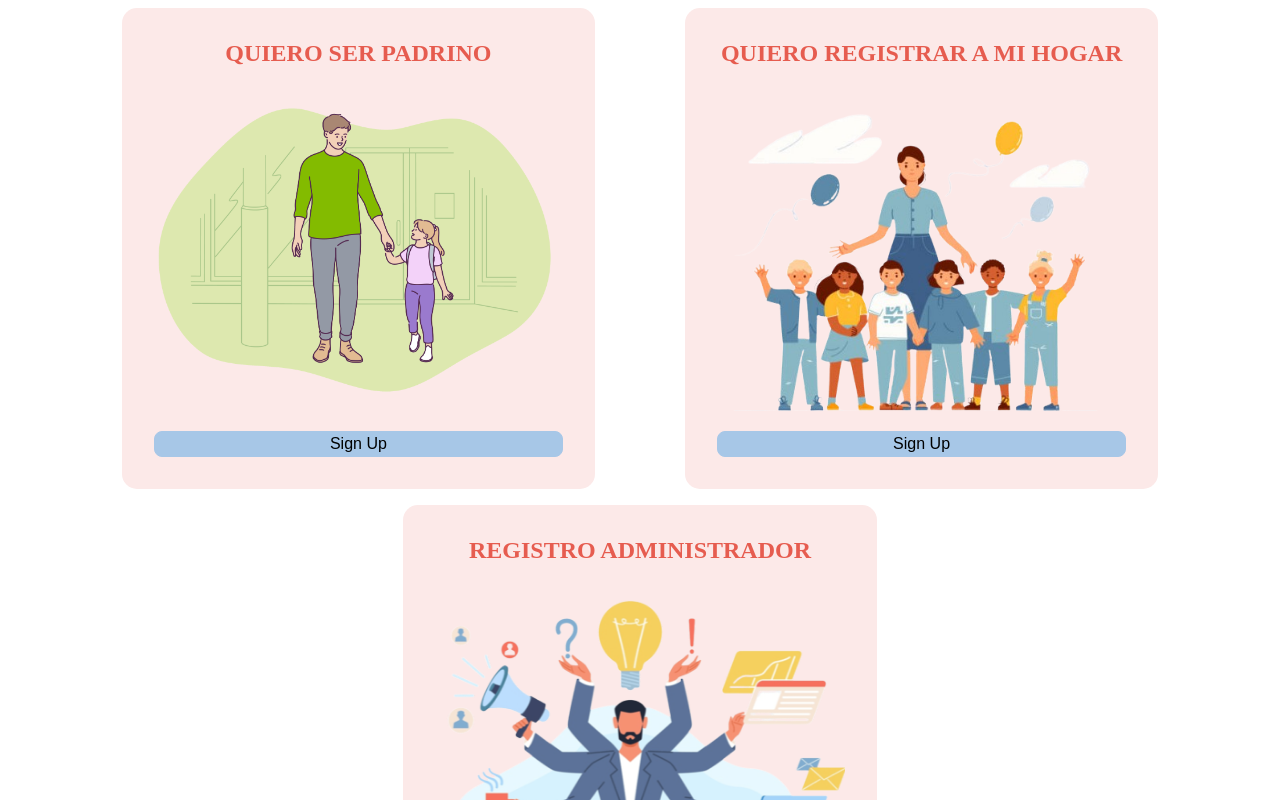
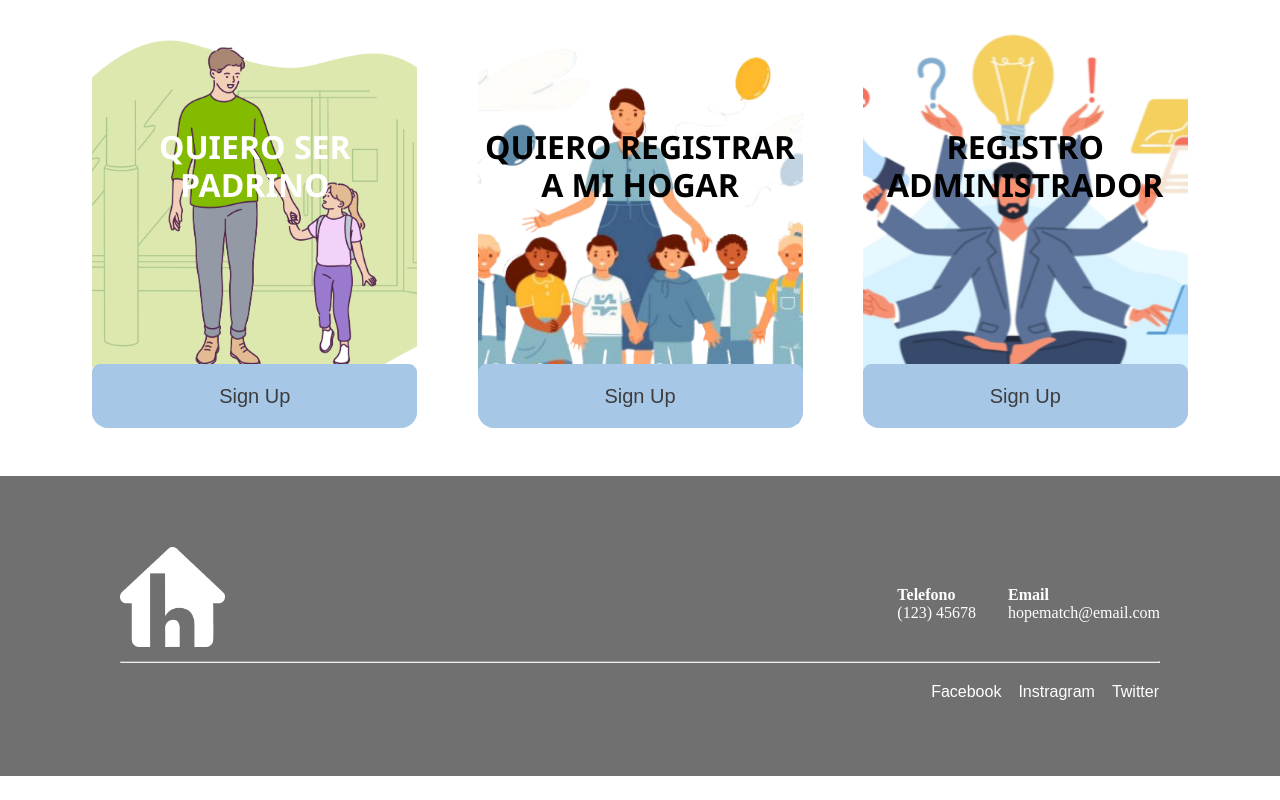
Before and after one commit to AdrianRojas4414/frontend-hopematch, an Angular app: page / in a window 1280 px wide. Shown: the part 1560-2360 px from the top of the page. After the commit the page ends 2336 px from the top, so only its background shows below. Built offline with nearby package versions, Linux system fonts and the light colour scheme.

Commit message:
Changes in Principal Home

```diff
--- a/src/app/paginas/inicio/inicio.component.html
+++ b/src/app/paginas/inicio/inicio.component.html
@@ -16,9 +16,9 @@
 
     <section class="hero">
     <div class="hero-content">
-        <h1 class="main-title">{{ texts.principalTittle }}</h1>
-        <p class="subtitle">{{ texts.principalSlogan }}</p>
-        <p class="dreams">{{ texts.secondoSolgan }}</p>
+        <h1 class="main-title"></h1>
+        <p class="subtitle"></p>
+        <p class="dreams"></p>
     </div>
     </section>
 
@@ -45,23 +45,33 @@
       </section>
 
     <section id="register-section" class="register-section">
-        <div class="register-card padrino">
-            <h2>{{ texts.padrinoOption }}</h2>
-            <img src="imgs/Padrino.png" [alt]="texts.padrinoOption">
-            <button class="btn btn--primary-button" [routerLink]="['/crearpadrino']">{{ texts.buttonSignUp }}</button>
+        <div class="card card--signup-image-bg bg-padrino">
+            <div class="card__content">
+                <h3 class="card__title">{{ texts.padrinoOption }}</h3>
+            </div>
+            <div class="card__actions">
+                <button class="btn btn--primary-button" [routerLink]="['/crearpadrino']">{{ texts.buttonSignUp }}</button>
+            </div>
         </div>
 
-        <div class="register-card hogar">
-            <h2>{{ texts.encargadoOption }}</h2>
-            <img src="imgs/Hogar.png" [alt]="texts.encargadoOption">
-            <button class="btn btn--primary-button" [routerLink]="['/crearencargado']">{{ texts.buttonSignUp }}</button>
+        <div class="card card--signup-image-bg bg-encargado">
+            <div class="card__content">
+                <h3 class="card__title" style="color: black;">{{ texts.encargadoOption }}</h3>
+            </div>
+            <div class="card__actions">
+                <button class="btn btn--primary-button" [routerLink]="['/crearencargado']">{{ texts.buttonSignUp }}</button>
+            </div>
         </div>
 
-        <div class="register-card admin">
-            <h2>{{ texts.adminOption }}</h2>
-            <img src="imgs/adminis.png" [alt]="texts.adminOption">
-            <button class="btn btn--primary-button" [routerLink]="['/crear-administrador']">{{ texts.buttonSignUp }}</button>
+        <div class="card card--signup-image-bg bg-administrador">
+            <div class="card__content">
+                <h3 class="card__title" style="color: black;">{{ texts.adminOption }}</h3>
+            </div>
+            <div class="card__actions">
+                <button class="btn btn--primary-button" [routerLink]="['/crear-administrador']">{{ texts.buttonSignUp }}</button>
+            </div>
         </div>
+
     </section>
 
 <footer class="footer">
--- a/src/app/paginas/inicio/inicio.component.scss
+++ b/src/app/paginas/inicio/inicio.component.scss
@@ -16,7 +16,7 @@
     align-items: center;
     justify-content: center;
     height: 100vh;
-    background-color: #e65c4f;
+    background-image: url('../../../../public/imgs/Seccion\ Portada.png');
     background-size: cover;
     background-position: center;
     position: relative;
--- a/src/assets/scss/components/_cards.scss
+++ b/src/assets/scss/components/_cards.scss
@@ -0,0 +1,75 @@
+.card {
+    &--signup-image-bg {
+      position: relative;
+      display: flex;
+      flex-direction: column;
+      justify-content: space-between;
+      align-items: center;
+      text-align: center;
+      min-height: 420px;
+      width: 325px;
+      padding: var(--space-lg);
+      border-radius: var(--border-radius-lg);
+      box-shadow: var(--box-shadow-md);
+      overflow: hidden;
+      color: var(--color-neutral-base-black-dark-24);
+
+      &::before {
+        content: "";
+        position: absolute;
+        top: 0;
+        left: 0;
+        width: 100%;
+        height: 100%;
+        background-size: cover;
+        background-position: center;
+        z-index: 1;
+      }
+
+      &.bg-padrino::before {
+        background-image: url('../../../../public/imgs/Padrino.png');
+      }
+
+      &.bg-encargado::before {
+        background-image: url('../../../../public/imgs/Hogar.png');
+      }
+
+      &.bg-administrador::before {
+        background-image: url('../../../../public/imgs/adminis.png');
+      }
+
+      .card__content {
+        position: relative;
+        z-index: 2;
+        flex-grow: 1;
+        display: flex;
+        flex-direction: column;
+        justify-content: center;
+        width: 100%;
+      }
+
+      .card__title {
+        font-size: 2rem;
+        font-weight: var(--font-weight-bold);
+        line-height: 1.2;
+        margin-bottom: var(--space-lg);
+        font-family: 'Segoe UI';
+        color: var(--color-neutral-base-white);
+      }
+
+      .card__actions {
+        position: relative;
+        z-index: 2;
+        width: 100%;
+        margin-top: auto;
+        padding-top: var(--space-md);
+      }
+
+      .btn {
+        width: 100%;
+        padding-top: var(--space-md);
+        padding-bottom: var(--space-md);
+        font-size: var(--font-size-lg);
+      }
+    }
+  }
```
Also changed, not shown: public/imgs/Seccion Portada.png (added).
